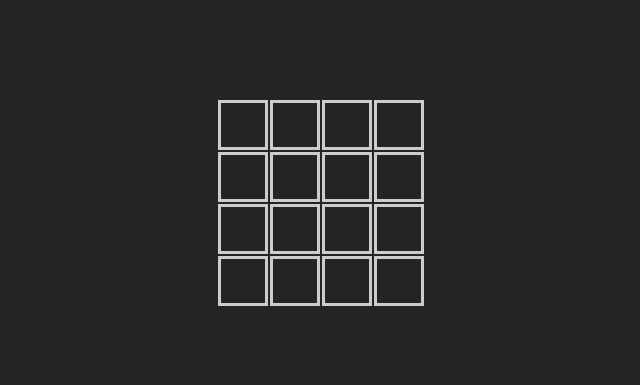
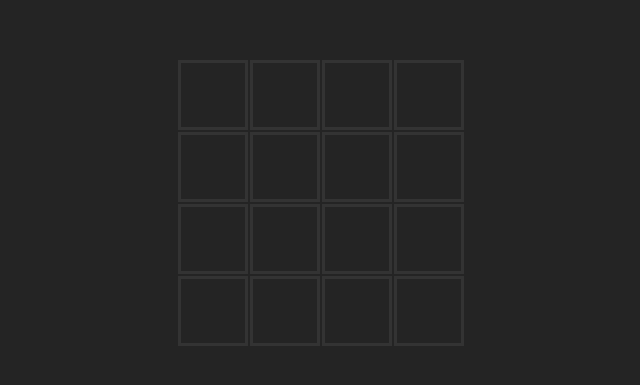
Before and after one commit to pablosukaban/memory-game, a React (Vite) app: page / in a window 1280 px wide. Shown: the part 197-582 px from the top of the page, without its empty margins (319-959 px from the left). Built offline with nearby package versions, Linux system fonts and the light colour scheme.

Commit message:
при правильном остаются, при неправильном пропадают

```diff
--- a/src/App.css
+++ b/src/App.css
@@ -12,13 +12,25 @@
 }
 
 .board-cell {
+    background-color: transparent;
+
     width: 50px;
     height: 50px;
-    border: 3px solid #ccc;
+    border: 3px solid #333;
     display: flex;
     justify-content: center;
     align-items: center;
-    font-size: 1.25rem;
+    font-size: 1.5rem;
+    padding: 2rem;
 
     cursor: pointer;
+    transition: all 200ms ease;
 }
+
+.board-cell:hover {
+    border: 3px solid #ccc;
+}
+
+.cell-text {
+    transition: all 200ms ease;
+}
--- a/src/App.tsx
+++ b/src/App.tsx
@@ -13,19 +13,36 @@ export const App = () => {
     const [mainArray, setMainArray] = useState<Cell[]>(getRandomArray);
     const [choiscesArray, setChoicesArray] = useState<Cell[]>([]);
 
-    const moveOver = () => {
+    const hideAllCells = () => {
         const allClearArray = mainArray.map((item) => ({
             ...item,
-            isPressed: false,
+            isPressed: item.isCorrect,
         }));
+        setMainArray(allClearArray);
+    };
+
+    const moveOver = () => {
+        hideAllCells();
+
+        if (choiscesArray[0].value === choiscesArray[1].value) {
+            const guessedRightArray = mainArray.map((item) => {
+                if (item.value === choiscesArray[0].value) {
+                    return { ...item, isCorrect: true, isPressed: true };
+                } else {
+                    return item;
+                }
+            });
+            setMainArray(guessedRightArray);
+        }
+
         setChoicesArray([]);
-        setMainArray(allClearArray);
     };
 
     const handleCellClick = (givenId: string) => {
         const clickedCell = mainArray.find((item) => givenId === item.id);
 
         if (!clickedCell) return;
+        if (choiscesArray.length === 2) return;
         setChoicesArray((prev) => [...prev, clickedCell]);
 
         const clickedArr = mainArray.map((item) => {
@@ -39,7 +56,7 @@ export const App = () => {
 
     useEffect(() => {
         if (choiscesArray.length === 2) {
-            setTimeout(moveOver, 2000);
+            setTimeout(moveOver, 1500);
         }
     }, [choiscesArray]);
 
@@ -47,15 +64,19 @@ export const App = () => {
         <div className='container'>
             <div className='board-grid'>
                 {mainArray.map((item) => (
-                    <div
+                    <button
                         key={item.id}
                         className='board-cell'
                         onClick={() => handleCellClick(item.id)}
+                        disabled={item.isCorrect}
                     >
-                        <span style={{ opacity: item.isPressed ? '1' : '0' }}>
+                        <span
+                            style={{ opacity: item.isPressed ? '1' : '0' }}
+                            className='cell-text'
+                        >
                             {item.value}
                         </span>
-                    </div>
+                    </button>
                 ))}
             </div>
         </div>
```
